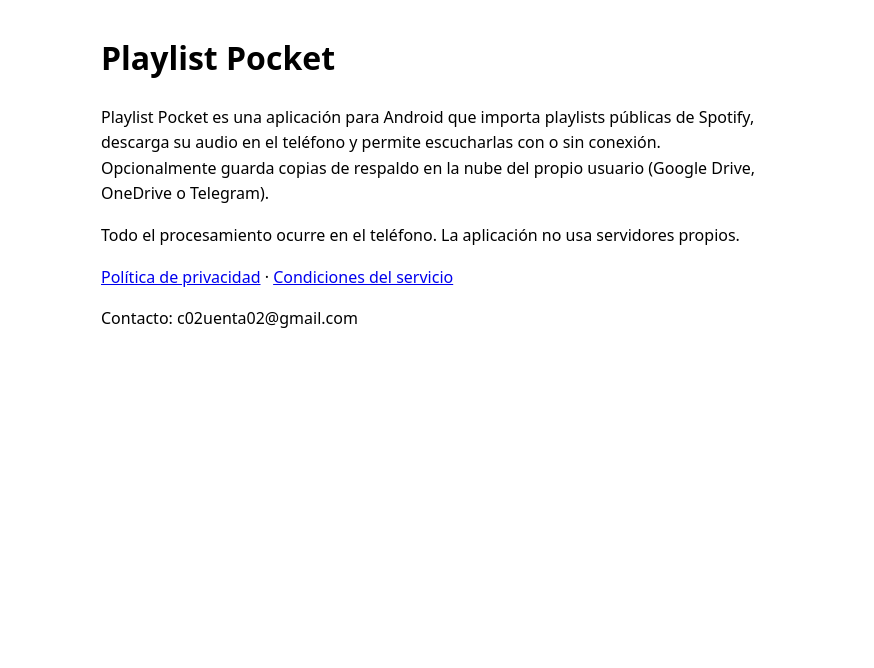
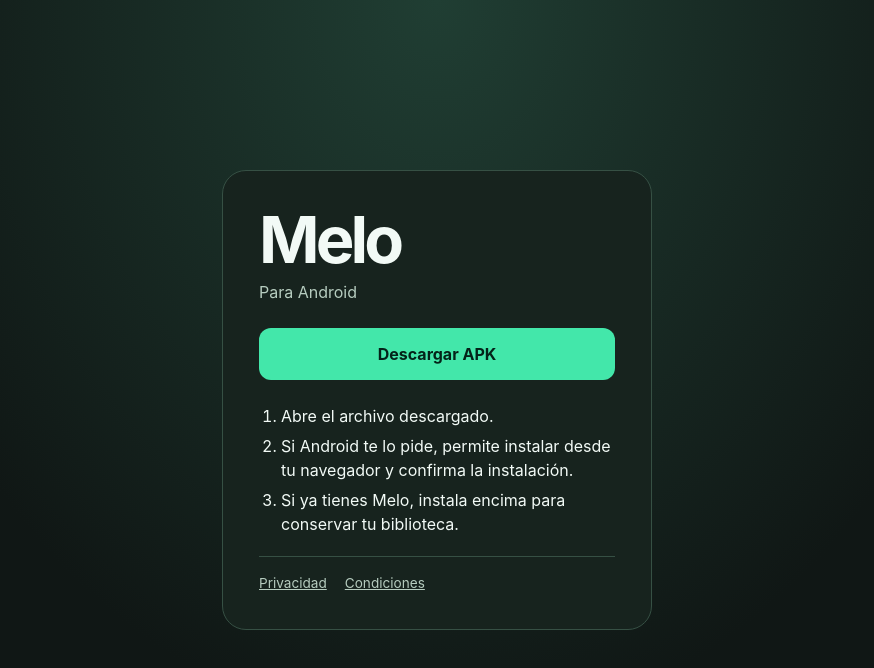
Before and after one commit to YuboxtY/playlist-pocket-site, a plain HTML site: page index.html in a window 1280 px wide. Shown: the whole page, without its empty margins (203-1077 px from the left). Drawn offline with Linux system fonts and the light colour scheme; no server answers.

Commit message:
Simplify Melo APK download page

```diff
--- a/index.html
+++ b/index.html
@@ -1,11 +1,65 @@
 <!doctype html>
-<html lang="es"><head><meta charset="utf-8"><meta name="viewport" content="width=device-width,initial-scale=1">
-<title>Playlist Pocket</title>
-<style>body{font-family:system-ui,sans-serif;max-width:42rem;margin:2rem auto;padding:0 1rem;line-height:1.6}</style></head>
+<html lang="es">
+<head>
+  <meta charset="utf-8">
+  <meta name="viewport" content="width=device-width, initial-scale=1">
+  <meta name="theme-color" content="#101715">
+  <meta name="description" content="Descarga e instala Melo para Android.">
+  <title>Descargar Melo para Android</title>
+  <style>
+    :root { color-scheme: dark; font-family: Inter, system-ui, sans-serif; }
+    * { box-sizing: border-box; }
+    body { margin: 0; min-height: 100svh; display: grid; place-items: center;
+      padding: 24px; background: radial-gradient(ellipse at 50% 0%, #203e33, #101715 65%);
+      color: #f2faf6; line-height: 1.5; }
+    main { max-width: 430px; width: 100%; padding: clamp(22px, 6vw, 36px);
+      background: #17231e; border: 1px solid #365044; border-radius: 24px; }
+    h1 { margin: 0; font-size: clamp(48px, 12vw, 65px); letter-spacing: -.06em; line-height: 1; }
+    .platform { margin: 8px 0 24px; color: #b6ccbf; }
+    .download { display: block; padding: 14px 18px; border-radius: 12px; text-align: center;
+      color: #042319; background: #43e7aa; text-decoration: none; font-weight: 750; }
+    .download:hover { background: #77f1c3; }
+    a:focus-visible { outline: 2px solid #f2faf6; outline-offset: 4px; }
+    ol { padding-inline-start: 22px; margin: 24px 0 20px; }
+    li + li { margin-top: 6px; }
+    footer { display: flex; flex-wrap: wrap; gap: 8px 18px; padding-top: 16px;
+      border-top: 1px solid #365044; font-size: .85rem; }
+    footer a { color: #b6ccbf; }
+  </style>
+</head>
 <body>
-<h1>Playlist Pocket</h1>
-<p>Playlist Pocket es una aplicación para Android que importa playlists públicas de Spotify, descarga su audio en el teléfono y permite escucharlas con o sin conexión. Opcionalmente guarda copias de respaldo en la nube del propio usuario (Google Drive, OneDrive o Telegram).</p>
-<p>Todo el procesamiento ocurre en el teléfono. La aplicación no usa servidores propios.</p>
-<p><a href="privacy.html">Política de privacidad</a> · <a href="terms.html">Condiciones del servicio</a></p>
-<p>Contacto: c02uenta02@gmail.com</p>
-</body></html>
+  <main>
+    <h1>Melo</h1>
+    <p class="platform">Para Android</p>
+    <a class="download" id="download" href="https://github.com/YuboxtY/melo-updates/releases/latest">Descargar APK</a>
+    <ol>
+      <li>Abre el archivo descargado.</li>
+      <li>Si Android te lo pide, permite instalar desde tu navegador y confirma la instalación.</li>
+      <li>Si ya tienes Melo, instala encima para conservar tu biblioteca.</li>
+    </ol>
+    <footer>
+      <a href="privacy.html">Privacidad</a>
+      <a href="terms.html">Condiciones</a>
+    </footer>
+  </main>
+  <script>
+    const repository = 'YuboxtY/melo-updates';
+    fetch('https://raw.githubusercontent.com/' + repository + '/main/latest.json')
+      .then(response => response.ok ? response.json() : null)
+      .then(release => {
+        if (!release || !/^v\d+\.\d+\.\d+$/.test(release.tag_name) ||
+            release.draft !== false || release.prerelease !== false ||
+            !Array.isArray(release.assets)) return;
+        const version = release.tag_name.slice(1);
+        const filename = 'Melo-' + version + '-android-arm64.apk';
+        const expected = 'https://github.com/' + repository +
+          '/releases/download/' + release.tag_name + '/' + filename;
+        if (release.assets.some(asset => asset && asset.name === filename &&
+            asset.browser_download_url === expected)) {
+          document.getElementById('download').href = expected;
+        }
+      })
+      .catch(() => {});
+  </script>
+</body>
+</html>
```
